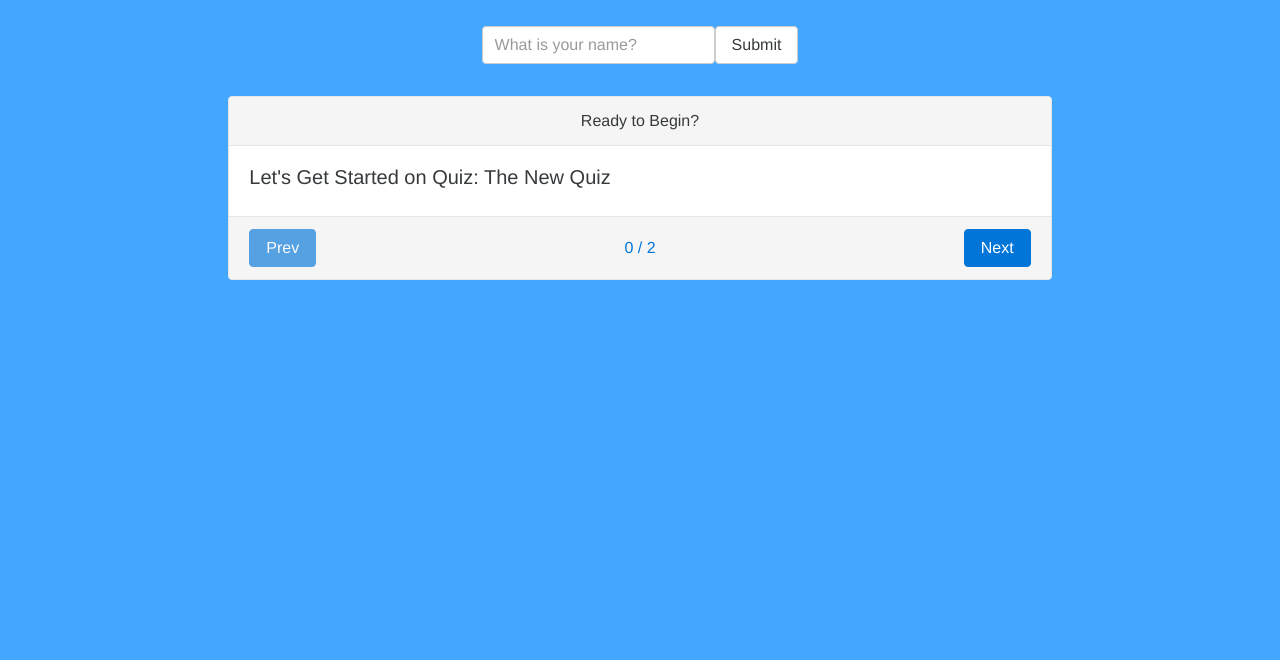
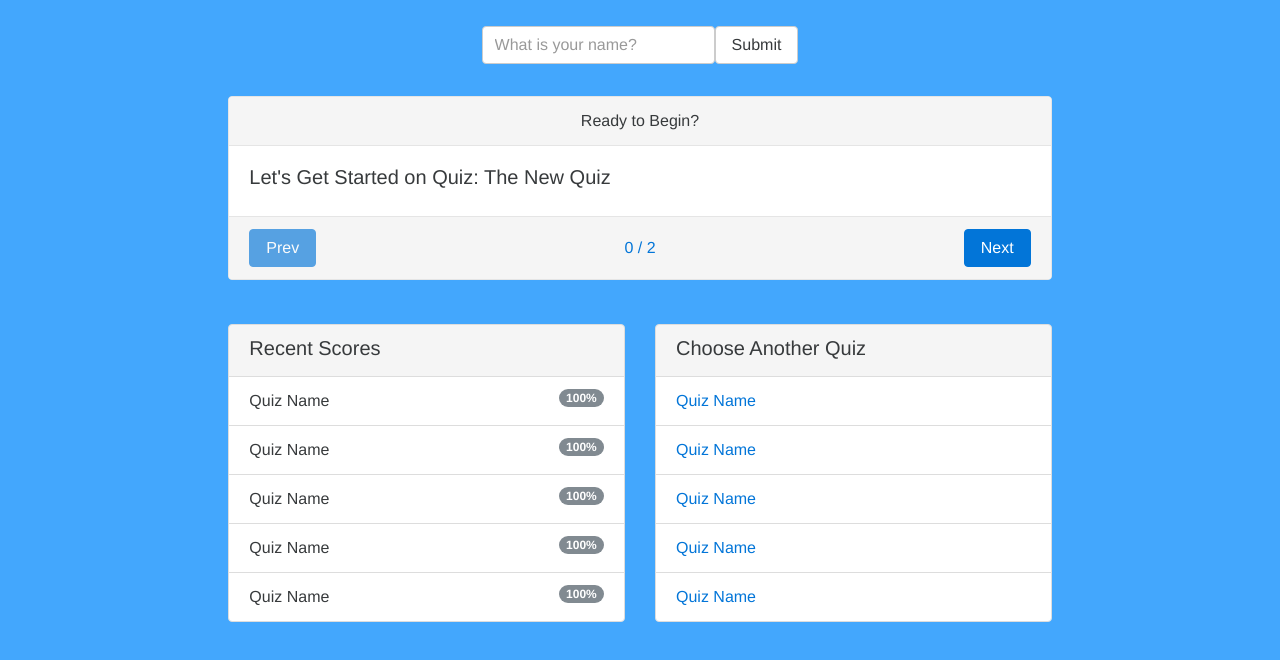
Before and after one commit to rorydb/quiz-web-app, a plain HTML site: page index.html in a window 1280 px wide. Shown: the part 60-720 px from the top of the page. Drawn offline with nearby package versions, Linux system fonts and the light colour scheme.

Commit message:
Markup for Recent Scores and Other Quizzes
Added markup for recent scores and recent quizzes

```diff
--- a/css/all.less
+++ b/css/all.less
@@ -1,17 +1,30 @@
 @import (css) "bootstrap.css";
 
+
 body { background-color: lighten(#0275d8, 20%) !important; }
+
+.row {
+    margin-bottom: 2rem;
+}
 
 .navbar { margin-bottom: 2rem; }
 
 #name { cursor: pointer; }
 
 .card-block {
-  .form-group { margin-bottom: 0; }
+    .form-group { margin-bottom: 0; }
 
-  .radio input[type="radio"] { margin-left: 0 !important; margin-right: .75em; }
+    .radio input[type="radio"] { margin-left: 0 !important; margin-right: .75em; }
 
-  .alert-danger{
-    display: none;
-  }
+    .alert-danger{
+        display: none;
+    }
 }
+
+#recent-scores { margin-bottom: 2rem; }
+
+ul > .list-group-item:first-of-type { background: #f5f5f5; }
+
+@media (min-width: 768px) {
+    #recent-scores { margin-bottom: 0; }
+}
--- a/index.html
+++ b/index.html
@@ -17,10 +17,7 @@
 
         <div class="container-fluid">
             <div class="row">
-
-            <div class="col-xs-12 col-md-8 col-md-offset-2">
-
-
+                <section class="col-xs-12 col-md-8 col-md-offset-2">
                     <div class="card">
                         <div class="card-header text-xs-center">Ready to Begin?</div>
 
@@ -35,42 +32,34 @@
                             <button href="#" class="btn btn-primary next pull-xs-right">Next</button>
                         </div>
                     </div>
+                </section>
             </div>
-<!--                 <div class="col-xs-12 col-md-8 col-md-offset-2" style>
+
+            <div class="row">
+                <section id="recent-scores" class="col-xs-12 col-md-4 col-md-offset-2">
+
+                    <ul class="list-group">
+                        <li class="list-group-item"><h5 class="list-group-item-heading">Recent Scores</h5></li>
+                        <li class="list-group-item">Quiz Name <span class="label label-default label-pill pull-xs-right">100%</span></li>
+                        <li class="list-group-item">Quiz Name <span class="label label-default label-pill pull-xs-right">100%</span></li>
+                        <li class="list-group-item">Quiz Name <span class="label label-default label-pill pull-xs-right">100%</span></li>
+                        <li class="list-group-item">Quiz Name <span class="label label-default label-pill pull-xs-right">100%</span></li>
+                        <li class="list-group-item">Quiz Name <span class="label label-default label-pill pull-xs-right">100%</span></li>
+                    </ul>
+                </section>
+
+                <section id="quizzes" class="col-xs-12 col-md-4">
+                    <ul class="list-group">
+                        <li class="list-group-item"><h5 class="list-group-item-heading">Choose Another Quiz</h5></li>
+                        <li class="list-group-item"><a href="#">Quiz Name</a></li>
+                        <li class="list-group-item"><a href="#">Quiz Name</a></li>
+                        <li class="list-group-item"><a href="#">Quiz Name</a></li>
+                        <li class="list-group-item"><a href="#">Quiz Name</a></li>
+                        <li class="list-group-item"><a href="#">Quiz Name</a></li>
+                    </ul>
+                </section>
 
 
-                    <div class="card">
-                        <div class="card-header text-xs-center">Question <span class="current">1</span></div>
-
-                        <div class="card-block">
-
-                            <h5>What is the air speed velocity of an unladen swallow?</h5>
-
-                            <form action="">
-                                <fieldset class="form-group">
-                                    <div class="radio">
-                                        <label ><input type="radio" name="choice">African or European?</label>
-                                    </div>
-                                    <div class="radio">
-                                        <label ><input type="radio" name="choice">African</label>
-                                    </div>
-                                    <div class="radio">
-                                        <label ><input type="radio" name="choice">European</label>
-                                    </div>
-                                    <div class="radio">
-                                        <label ><input type="radio" name="choice">Are you implying that coconuts migrate?</label>
-                                    </div>
-                                </fieldset>
-                            </form>
-                        </div>
-
-                        <div class="card-footer text-xs-center">
-                            <a href="#" class="btn btn-primary prev pull-xs-left">Prev</a>
-                            <a href="#" class="btn" id="count"><span class="current">1</span> / <span class="total">10</span></a>
-                            <a href="#" class="btn btn-primary next pull-xs-right">Next</a>
-                        </div>
-                    </div>
-                </div> -->
             </div>
         </div>
 
--- a/js/app.js
+++ b/js/app.js
@@ -106,7 +106,8 @@ var displayResults = function(score) {
             .text("Finished!")
             .fadeTo(400, 1, function() {
                 prev.add(next)
-                    .removeClass("animating");
+                    .removeClass("animating")
+                    .attr("disabled",true);
             });
     });
 
```
Also changed, not shown: css/all.css, 1 other file. Lines whose indentation alone changed are shown as unchanged.
